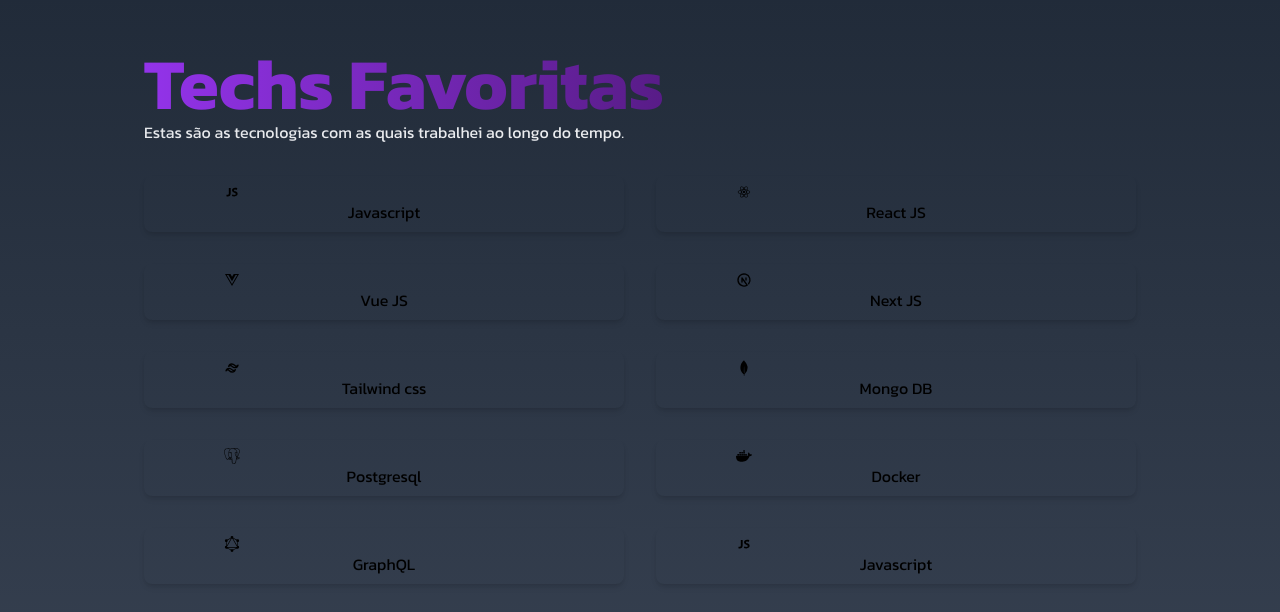
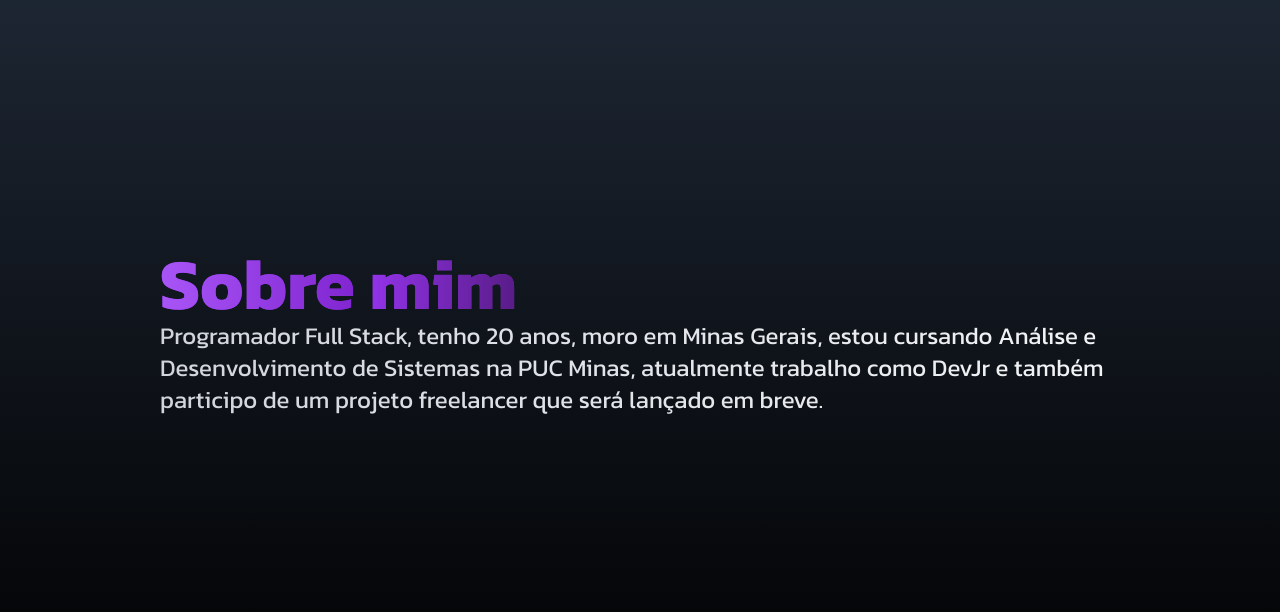
Before and after one commit to PedroVictor022/new-portifolio, a Next.js app: page / in a window 1280 px wide. Shown: the part 868-1480 px from the top of the page. Built offline with nearby package versions, Linux system fonts and the light colour scheme; no server answers.

Commit message:
about section

```diff
--- /dev/null
+++ b/src/components/about/index.js
@@ -0,0 +1,26 @@
+const About = () => {
+  return (
+    <div className="w-full h-screen bg-gradient-to-b from-gray-800 to-black">
+
+      <div className="max-w-screen-lg mx-auto flex flex-col items-center justify-center h-full px-4 md:flex-row">
+        <div className="max-w-screen-lg p-4 mx-auto flex flex-col justify-center w-full h-full text-white">
+          <div className="text-7xl font-bold text-transparent bg-clip-text bg-gradient-to-r from-purple-600 to-purple-900">
+            <p className="">
+              <span className=" text-transparent bg-clip-text bg-gradient-to-r from-purple-500 to-purple-700">Sobre </span>
+              <span className=" text-transparent bg-clip-text bg-gradient-to-r from-purple-600 to-purple-900">mim</span>
+              </p>
+          </div>
+
+          <p className="text-transparent bg-clip-text bg-gradient-to-r from-gray-300 to-gray-100 text-2xl">
+            Programador Full Stack, tenho 20 anos, moro em Minas Gerais, estou cursando Análise e Desenvolvimento de Sistemas na PUC Minas, atualmente trabalho como DevJr e também participo de um projeto freelancer que será lançado em breve.
+          </p>
+
+        </div>
+      </div>
+
+
+    </div>
+  )
+}
+
+export default About;
--- a/src/components/navbar/index.js
+++ b/src/components/navbar/index.js
@@ -31,7 +31,7 @@ const Navbar = () => {
 
       <div className="hidden md:flex ">
         {links.map(item => (
-          <NextLink key={item.id} href={item.href} className="px-4 cursor-pointer capitalize font-medium text-gray-400 hover:scale-150 duration-200">{item.link}</NextLink>
+          <NextLink key={item.id} href={item.href} className="px-6 cursor-pointer capitalize font-medium text-2xl text-gray-300 hover:scale-150 duration-200">{item.link}</NextLink>
         ))}
       </div>
 
--- a/src/components/social/index.js
+++ b/src/components/social/index.js
@@ -1,81 +1,106 @@
-import { DiJavascript1, DiReact, DiPostgresql } from "react-icons/di";
+import { DiJavascript1, DiReact } from "react-icons/di";
 import { FaVuejs } from "react-icons/fa";
-import { TbBrandNextjs, TbBrandTailwind } from "react-icons/tb"
-import { SiMongodb, SiPostgresql, SiDocker, SiGraphql } from "react-icons/si"
+import { TbBrandNextjs, TbBrandTailwind, TbBrandGithub, TbBrandPython } from "react-icons/tb"
+import { SiMongodb, SiPostgresql, SiDocker, SiGraphql, SiDart } from "react-icons/si"
 
 const Experience = () => {
 
   const techs = [
     {
       id: 1,
-      comp: <DiJavascript1 />,
-      title: 'Javascript'
+      comp: <DiJavascript1  className="sm:text-6xl md:text-6xl w-40 mx-auto text-yellow-300 "/>,
+      title: 'Javascript',
+      // shadow: 'shadow-yellow-400'
     },
     {
       id: 2,
-      comp: <DiReact />,
-      title: 'React JS'
+      comp: <DiReact  className="sm:text-6xl md:text-6xl w-40 mx-auto text-cyan-400 "/>,
+      title: 'React JS',
+      // // shadow: 'shadow-cyan-500'
     },
     {
       id: 3,
-      comp: <FaVuejs />,
-      title: 'Vue JS'
+      comp: <FaVuejs  className="sm:text-6xl md:text-6xl w-40 mx-auto text-green-400 "/>,
+      title: 'Vue JS',
+      // // shadow: 'shadow-green-500'
     },
     {
       id: 4,
-      comp: <TbBrandNextjs />,
-      title: 'Next JS'
+      comp: <TbBrandNextjs  className="sm:text-6xl md:text-6xl w-40 mx-auto text-white "/>,
+      title: 'Next JS',
+      // // shadow: 'shadow-white'
+    },
+    {
+      id: 7,
+      comp: <TbBrandPython  className="sm:text-6xl md:text-6xl w-40 mx-auto text-yellow-200 " />,
+      title: 'Python',
+      // // shadow: 'shadow-yellow-200'
     },
     {
       id: 5,
-      comp: <TbBrandTailwind />,
-      title: 'Tailwind css'
+      comp: <TbBrandTailwind  className="sm:text-6xl md:text-6xl w-40 mx-auto text-blue-300 "/>,
+      title: 'Tailwind css',
+      // // shadow: 'shadow-blue-300'
     },
     {
       id: 6,
-      comp: <SiMongodb />,
-      title: 'Mongo DB'
+      comp: <SiMongodb  className="sm:text-6xl md:text-6xl w-40 mx-auto text-green-600"/>,
+      title: 'Mongo DB',
+      // // shadow: 'shadow-green-600'
     },
-    {
-      id: 7,
-      comp: <SiPostgresql />,
-      title: 'Postgresql'
-    },
+
+
     {
       id: 8,
-      comp: <SiDocker />,
-      title: 'Docker'
+      comp: <SiDocker  className="sm:text-6xl md:text-6xl w-40 mx-auto text-blue-400"/>,
+      title: 'Docker',
+      // // shadow: 'shadow-blue-400'
     },
     {
       id: 9,
-      comp: <SiGraphql />,
-      title: 'GraphQL'
+      comp: <SiGraphql  className="sm:text-6xl md:text-6xl w-40 mx-auto text-pink-600 "/>,
+      title: 'GraphQL',
+      // // shadow: 'shadow-pink-600'
     },
     {
       id: 10,
-      comp: <DiJavascript1 />,
-      title: 'Javascript'
+      comp: <SiDart  className="sm:text-6xl md:text-6xl w-40 mx-auto text-blue-300 " />,
+      title: 'Dart',
+      // // shadow: 'shadow-blue-300'
     },
+    {
+      id: 11,
+      comp: <TbBrandGithub  className="sm:text-6xl md:text-6xl w-40 mx-auto text-white " />,
+      title: 'Dart',
+      // // shadow: 'shadow-gray-300'
+    },
+    {
+      id: 12,
+      comp: <SiPostgresql  className="sm:text-6xl md:text-6xl w-40 mx-auto text-blue-600 "/>,
+      title: 'Postgresql',
+      // // shadow: 'shadow-blue-600'
+    },
+
   ];
 
   return (
-    <div className="h-screen w-full bg-gradient-to-b from-gray-800 to-gray-700">
+    <div name="experience" className="h-screen w-full bg-gradient-to-b from-gray-800 to-gray-700">
 
       <div className="max-w-screen-lg mx-auto p-4 flex flex-col justify-center w-full h-full">
 
-        <div>
+        <div className="sm:mx-auto ml">
           <p className="text-4xl sm:text-7xl font-bold text-purple-600">
             <span className="text-transparent bg-clip-text bg-gradient-to-r from-purple-600 to-purple-900 to-purple-300">Techs Favoritas</span>
           </p>
-          <p className="text-transparent bg-clip-text bg-gradient-to-r from-gray-200 to-gray-100">Estas são as tecnologias com as quais trabalhei ao longo do tempo.</p>
+          <p className="py-6 text-transparent bg-clip-text bg-gradient-to-r from-gray-200 to-gray-100">Estas são as tecnologias com as quais trabalhei ao longo do tempo.</p>
         </div>
 
-        <div className="w-full grid grid-cols-2 sm:grid-cols-2 gap-8 text-center py-8 px-12 sm:px-0">
+        <div className="w-full grid grid-cols-2 sm:grid-cols-3 gap-8 text-center py-8 px-12 sm:px-0">
           {
             techs.map(item => (
-              <div className="shadow-md hover:scale-105 duration-500 py-2 rounded-lg" key={item.id}>
-                <div className="w-80 mx-auto">{item.comp}</div>
-                <p>{item.title}</p>
+              <div className={`bg-gradient-to-r from-purple-900 to-purple-600 to-gray-900 shadow-md hover:scale-105 duration-500 py-2 rounded-lg ${item.shadow} hover:scale-105 duration-100`} key={item.id}>
+                <div className="sm:text-4xl">{item.comp}</div>
+                <p className="text-white">{item.title}</p>
               </div>
             ))
           }
--- a/src/pages/index.js
+++ b/src/pages/index.js
@@ -1,12 +1,14 @@
 import Navbar from '@/components/navbar'
 import Main from '@/components/home'
 import Experience from '@/components/social'
+import About from '@/components/about'
 
 export default function Home() {
   return (
     <div>
       <Navbar />
       <Main />
+      <About />
       <Experience />
     </div>
   )
```
